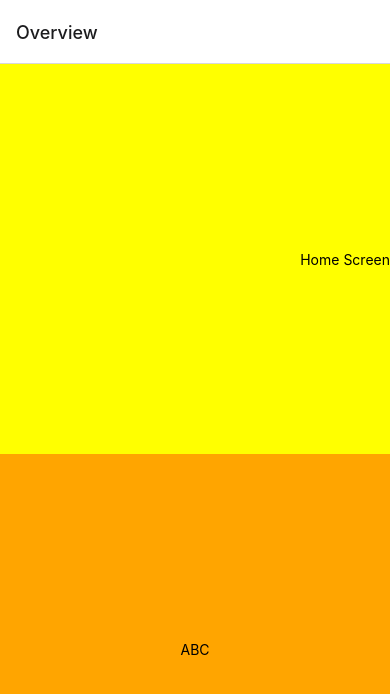
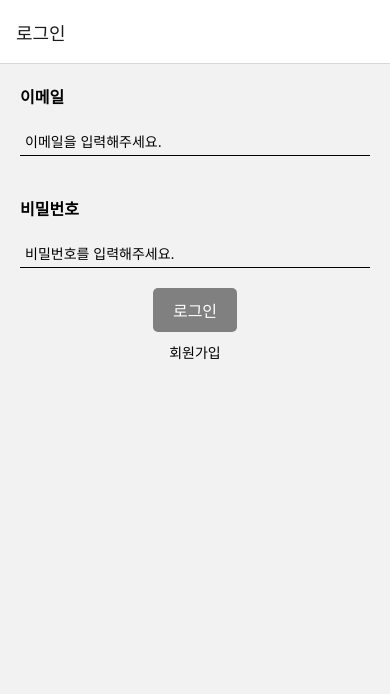
Before and after one commit to hoin14/FoodDeliveryApp, a React Native app: screen /SignIn in a window 390 px wide. Shown: the top 694 px of the page. Built offline with nearby package versions, Linux system fonts and the light colour scheme.

Commit message:
화면구성 및 로그인 화면 구현

```diff
--- a/App.tsx
+++ b/App.tsx
@@ -1,66 +1,65 @@
 import * as React from 'react';
-import {NavigationContainer, ParamListBase} from '@react-navigation/native';
-import {
-  createNativeStackNavigator,
-  NativeStackScreenProps,
-} from '@react-navigation/native-stack';
-import {Text, TouchableHighlight, View} from 'react-native';
-import {useCallback} from 'react';
+import {NavigationContainer} from '@react-navigation/native';
+import {createNativeStackNavigator} from '@react-navigation/native-stack';
+import {createBottomTabNavigator} from '@react-navigation/bottom-tabs';
+import {useState} from 'react';
+import Orders from './src/pages/Orders';
+import Delivery from './src/pages/Delivery';
+import Settings from './src/pages/Settings';
+import SignIn from './src/pages/SignIn';
+import SignUp from './src/pages/SignUp';
 
-type RootStackParamList = {
-  Home: undefined;
-  Details: undefined;
+export type LoggedInParamList = {
+  Orders: undefined;
+  Settings: undefined;
+  Delivery: undefined;
+  Complete: {orderId: string};
 };
-type HomeScreenProps = NativeStackScreenProps<RootStackParamList, 'Home'>;
-type DetailsScreenProps = NativeStackScreenProps<ParamListBase, 'Details'>;
 
-function HomeScreen({navigation}: HomeScreenProps) {
-  const onClick = useCallback(() => {
-    navigation.navigate('Details');
-  }, [navigation]);
+export type RootStackParamList = {
+  SignIn: undefined;
+  SignUp: undefined;
+};
 
-  return (
-    <>
-    <View style={{flex: 1, backgroundColor: 'yellow', alignItems: 'flex-end', justifyContent: 'center'}}>
-      <TouchableHighlight underlayColor="orange" onPress={onClick}>
-        <Text>Home Screen</Text>
-      </TouchableHighlight>
-    </View>
-    <View style={{flex: 1, backgroundColor: 'orange', alignItems: 'center', justifyContent: 'center'}}>
-      <Text>ABC</Text>
-    </View>
-    </>
-  );
-}
+const Tab = createBottomTabNavigator();
+const Stack = createNativeStackNavigator<RootStackParamList>();
 
-function DetailsScreen({navigation}: DetailsScreenProps) {
-  const onClick = useCallback(() => {
-    navigation.navigate('Home');
-  }, [navigation]);
-
-  return (
-    <View style={{flex: 1, alignItems: 'center', justifyContent: 'center'}}>
-      <TouchableHighlight underlayColor="orange" onPress={onClick}>
-        <Text>Details Screen</Text>
-      </TouchableHighlight>
-    </View>
-  );
-}
-
-const Stack = createNativeStackNavigator<RootStackParamList>();
 function App() {
+  const [isLoggedIn, setLoggedIn] = useState(false);
   return (
     <NavigationContainer>
-      <Stack.Navigator initialRouteName="Home">
-        <Stack.Screen
-          name="Home"
-          component={HomeScreen}
-          options={{title: 'Overview'}}
-        />
-        <Stack.Screen name="Details">
-          {props => <DetailsScreen {...props} />}
-        </Stack.Screen>
-      </Stack.Navigator>
+      {isLoggedIn ? (
+        <Tab.Navigator>
+          <Tab.Screen
+            name="Orders"
+            component={Orders}
+            options={{title: '오더 목록'}}
+          />
+          <Tab.Screen
+            name="Delivery"
+            component={Delivery}
+            options={{headerShown: false}}
+          />
+          <Tab.Screen
+            name="Settings"
+            component={Settings}
+            options={{title: '내 정보'}}
+          />
+        </Tab.Navigator>
+      ) : (
+        <Stack.Navigator>
+          <Stack.Screen
+            name="SignIn"
+            component={SignIn}
+            options={{title: '로그인'}}
+          />
+          <Stack.Screen
+            name="SignUp"
+            component={SignUp}
+            options={{title: '회원가입'}}
+          />
+        </Stack.Navigator>
+      )}
     </NavigationContainer>
   );
 }
--- a/package.json
+++ b/package.json
@@ -10,6 +10,7 @@
     "test": "jest"
   },
   "dependencies": {
+    "@react-navigation/bottom-tabs": "^6.6.1",
     "@react-navigation/native": "^6.1.18",
     "@react-navigation/native-stack": "^6.11.0",
     "react": "18.2.0",
--- /dev/null
+++ b/src/pages/Complete.tsx
@@ -0,0 +1,12 @@
+import React from 'react';
+import {Text, View} from 'react-native';
+
+function Complete() {
+  return (
+    <View>
+      <Text>완료</Text>
+    </View>
+  );
+}
+
+export default Complete;
--- /dev/null
+++ b/src/pages/Delivery.tsx
@@ -0,0 +1,21 @@
+import {createNativeStackNavigator} from '@react-navigation/native-stack';
+import React from 'react';
+import Ing from './Ing';
+import Complete from './Complete';
+
+const Stack = createNativeStackNavigator();
+
+function Delivery() {
+  return (
+    <Stack.Navigator initialRouteName="Ing">
+      <Stack.Screen name="Ing" component={Ing} options={{headerShown: false}} />
+      <Stack.Screen
+        name="Complete"
+        component={Complete}
+        options={{headerShown: false}}
+      />
+    </Stack.Navigator>
+  );
+}
+
+export default Delivery;
--- /dev/null
+++ b/src/pages/Ing.tsx
@@ -0,0 +1,12 @@
+import React from 'react';
+import {Text, View} from 'react-native';
+
+function Ing() {
+  return (
+    <View>
+      <Text>지도</Text>
+    </View>
+  );
+}
+
+export default Ing;
--- /dev/null
+++ b/src/pages/Orders.tsx
@@ -0,0 +1,12 @@
+import React from 'react';
+import {Text, View} from 'react-native';
+
+function Orders() {
+  return (
+    <View>
+      <Text>주문</Text>
+    </View>
+  );
+}
+
+export default Orders;
--- /dev/null
+++ b/src/pages/Settings.tsx
@@ -0,0 +1,12 @@
+import React from 'react';
+import {Text, View} from 'react-native';
+
+function Settings() {
+  return (
+    <View>
+      <Text>설정</Text>
+    </View>
+  );
+}
+
+export default Settings;
--- /dev/null
+++ b/src/pages/SignIn.tsx
@@ -0,0 +1,134 @@
+import {NativeStackScreenProps} from '@react-navigation/native-stack';
+import React, {useCallback, useRef, useState} from 'react';
+import {
+  Alert,
+  Pressable,
+  StyleSheet,
+  Text,
+  TextInput,
+  View,
+} from 'react-native';
+import {RootStackParamList} from '../../App';
+
+type SignInScreenProps = NativeStackScreenProps<RootStackParamList, 'SignIn'>;
+
+function SignIn({navigation}: SignInScreenProps) {
+  const [email, setEmail] = useState('');
+  const [password, setPassword] = useState('');
+
+  const emailRef = useRef<TextInput | null>(null);
+  const passwordRef = useRef<TextInput | null>(null);
+
+  const onChangeEmail = useCallback((text: React.SetStateAction<string>) => {
+    setEmail(text);
+  }, []);
+  const onChangePassword = useCallback((text: React.SetStateAction<string>) => {
+    setPassword(text);
+  }, []);
+
+  const onSubmit = useCallback(() => {
+    if (!email || !email.trim()) {
+      return Alert.alert('알림', '이메일을 입력해주세요.');
+    }
+    if (!password || !password.trim()) {
+      return Alert.alert('알림', '비밀번호를 입력해주세요.');
+    }
+    Alert.alert('알림', '로그인시도');
+  }, [email, password]);
+
+  const toSignUp = useCallback(() => {
+    navigation.navigate('SignUp');
+  }, [navigation]);
+
+  const loginAvailable = email && password;
+
+  return (
+    <View>
+      <View style={styles.inputWrapper}>
+        <Text style={styles.label}>이메일</Text>
+        <TextInput
+          style={styles.textInput}
+          placeholder="이메일을 입력해주세요."
+          value={email}
+          onChangeText={onChangeEmail}
+          importantForAutofill="yes"
+          autoComplete="email"
+          textContentType="emailAddress"
+          keyboardType="email-address"
+          returnKeyType="next"
+          onSubmitEditing={() => {
+            passwordRef.current?.focus();
+          }}
+          blurOnSubmit={false}
+          ref={emailRef}
+          clearButtonMode="while-editing"
+        />
+      </View>
+      <View style={styles.inputWrapper}>
+        <Text style={styles.label}>비밀번호</Text>
+        <TextInput
+          style={styles.textInput}
+          placeholder="비밀번호를 입력해주세요."
+          value={password}
+          onChangeText={onChangePassword}
+          secureTextEntry
+          importantForAutofill="yes"
+          autoComplete="password"
+          textContentType="password"
+          ref={passwordRef}
+          onSubmitEditing={onSubmit}
+          clearButtonMode="while-editing"
+        />
+      </View>
+      <View style={styles.buttonZone}>
+        <Pressable
+          onPress={onSubmit}
+          style={
+            !loginAvailable
+              ? styles.loginButton
+              : StyleSheet.compose(styles.loginButton, styles.loginButtonActive)
+          }
+          disabled={!loginAvailable}>
+          <Text style={styles.loginButtonText}>로그인</Text>
+        </Pressable>
+        <Pressable onPress={toSignUp}>
+          <Text>회원가입</Text>
+        </Pressable>
+      </View>
+    </View>
+  );
+}
+
+const styles = StyleSheet.create({
+  textInput: {
+    padding: 5,
+    borderBottomWidth: StyleSheet.hairlineWidth,
+  },
+  inputWrapper: {
+    padding: 20,
+  },
+  label: {
+    fontWeight: 'bold',
+    fontSize: 16,
+    marginBottom: 20,
+  },
+  buttonZone: {
+    alignItems: 'center',
+  },
+  loginButton: {
+    backgroundColor: 'gray',
+    paddingHorizontal: 20,
+    paddingVertical: 10,
+    borderRadius: 5,
+    marginBottom: 10,
+  },
+  loginButtonActive: {
+    backgroundColor: 'blue',
+  },
+  loginButtonText: {
+    color: 'white',
+    fontSize: 16,
+  },
+});
+
+export default SignIn;
--- /dev/null
+++ b/src/pages/SignUp.tsx
@@ -0,0 +1,12 @@
+import React from 'react';
+import {Text, View} from 'react-native';
+
+function SignUp() {
+  return (
+    <View>
+      <Text>회원가입</Text>
+    </View>
+  );
+}
+
+export default SignUp;
```
Also changed, not shown: 1 other file (tests, documents, lock files or other folders).
